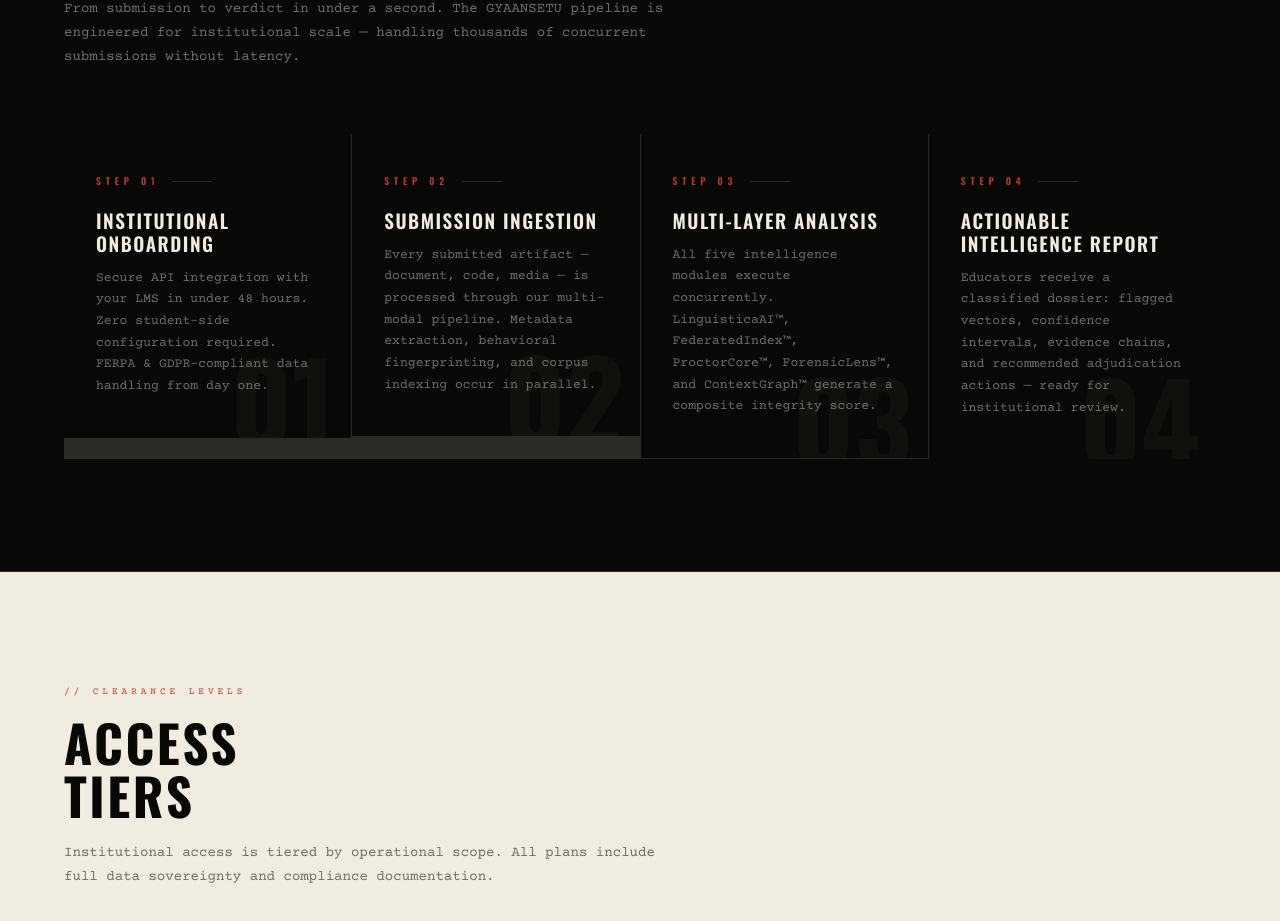
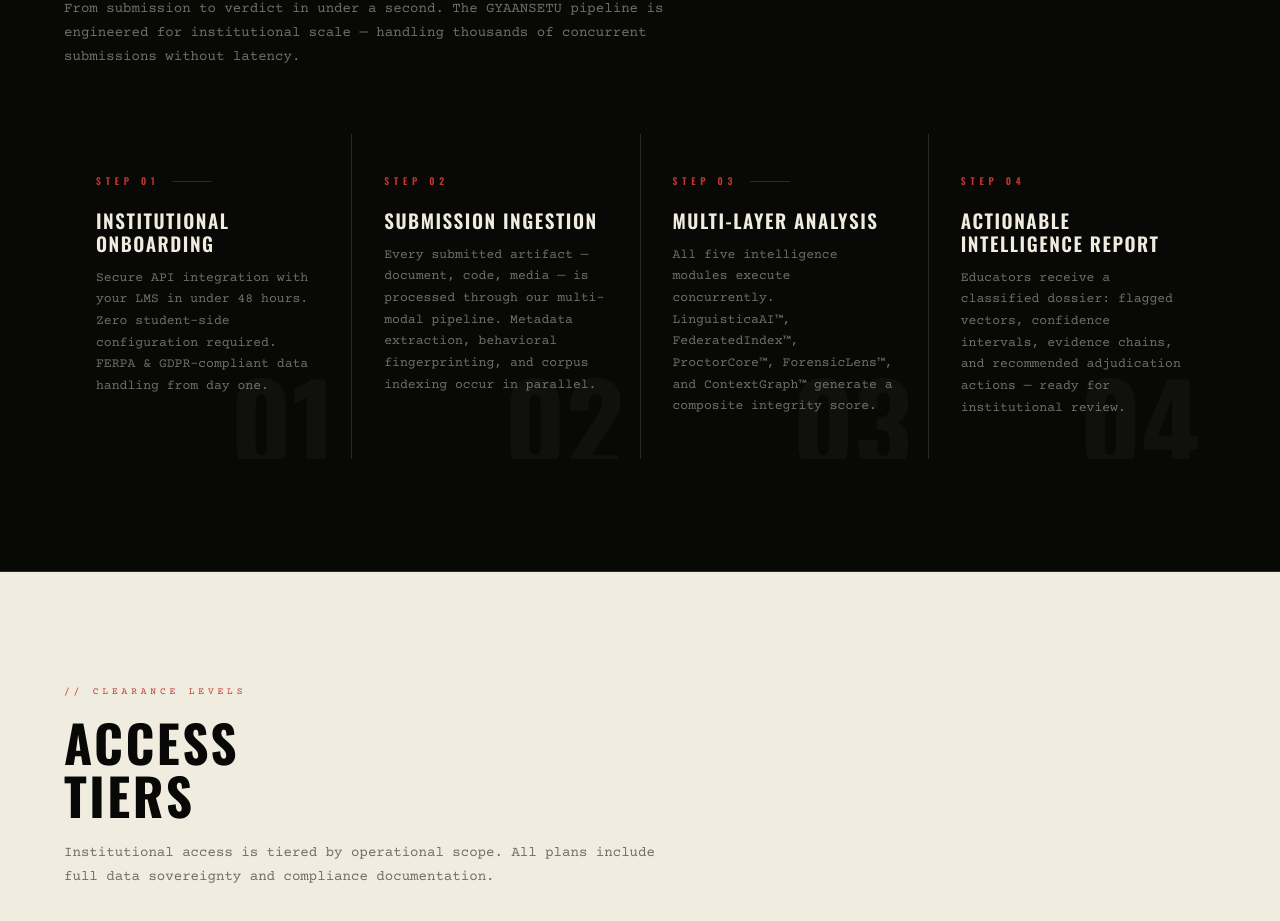
Before and after one commit to adivedpathakpccoe/Team-Tech--BlueBitHackathon, a Next.js app in the folder gyaansetu/: page / in a window 1280 px wide. Shown: the part 4379-5300 px from the top of the page. Built offline with nearby package versions, Linux system fonts and the light colour scheme.

Commit message:
fixed frontend

```diff
--- a/gyaansetu/components/sections/HowSection.module.css
+++ b/gyaansetu/components/sections/HowSection.module.css
@@ -33,6 +33,12 @@
     grid-template-columns: repeat(4, 1fr);
     background: var(--border);
     gap: 1px;
+    align-items: stretch;
+}
+
+/* Force ScrollReveal wrappers to fill full cell height */
+.grid > * {
+    height: 100%;
 }
 
 @media (max-width: 900px) {
--- a/gyaansetu/components/sections/HowSection.tsx
+++ b/gyaansetu/components/sections/HowSection.tsx
@@ -38,7 +38,7 @@ export default function HowSection() {
             <div className={styles.grid}>
                 {steps.map((s, i) => (
                     <ScrollReveal key={i} delay={i * 0.08}>
-                        <HowStep index={i} title={s.title} body={s.body} />
+                        <HowStep index={i} title={s.title} body={s.body} showLine={i === 0 || i === 2} />
                     </ScrollReveal>
                 ))}
             </div>
--- a/gyaansetu/components/ui/HowStep.module.css
+++ b/gyaansetu/components/ui/HowStep.module.css
@@ -4,6 +4,8 @@
     overflow: hidden;
     background: var(--ink);
     transition: background 0.2s;
+    height: 100%;
+    box-sizing: border-box;
 }
 
 .step:hover {
--- a/gyaansetu/components/ui/HowStep.tsx
+++ b/gyaansetu/components/ui/HowStep.tsx
@@ -4,15 +4,16 @@ interface HowStepProps {
     index: number
     title: string
     body: string
+    showLine?: boolean
 }
 
-export default function HowStep({ index, title, body }: HowStepProps) {
+export default function HowStep({ index, title, body, showLine = true }: HowStepProps) {
     return (
         <div className={styles.step}>
             <span className={styles.ghost}>{String(index + 1).padStart(2, '0')}</span>
             <div className={styles.num}>
                 STEP {String(index + 1).padStart(2, '0')}
-                <span className={styles.numLine} />
+                {showLine && <span className={styles.numLine} />}
             </div>
             <h3 className={styles.title}>{title}</h3>
             <p className={styles.body}>{body}</p>
```
